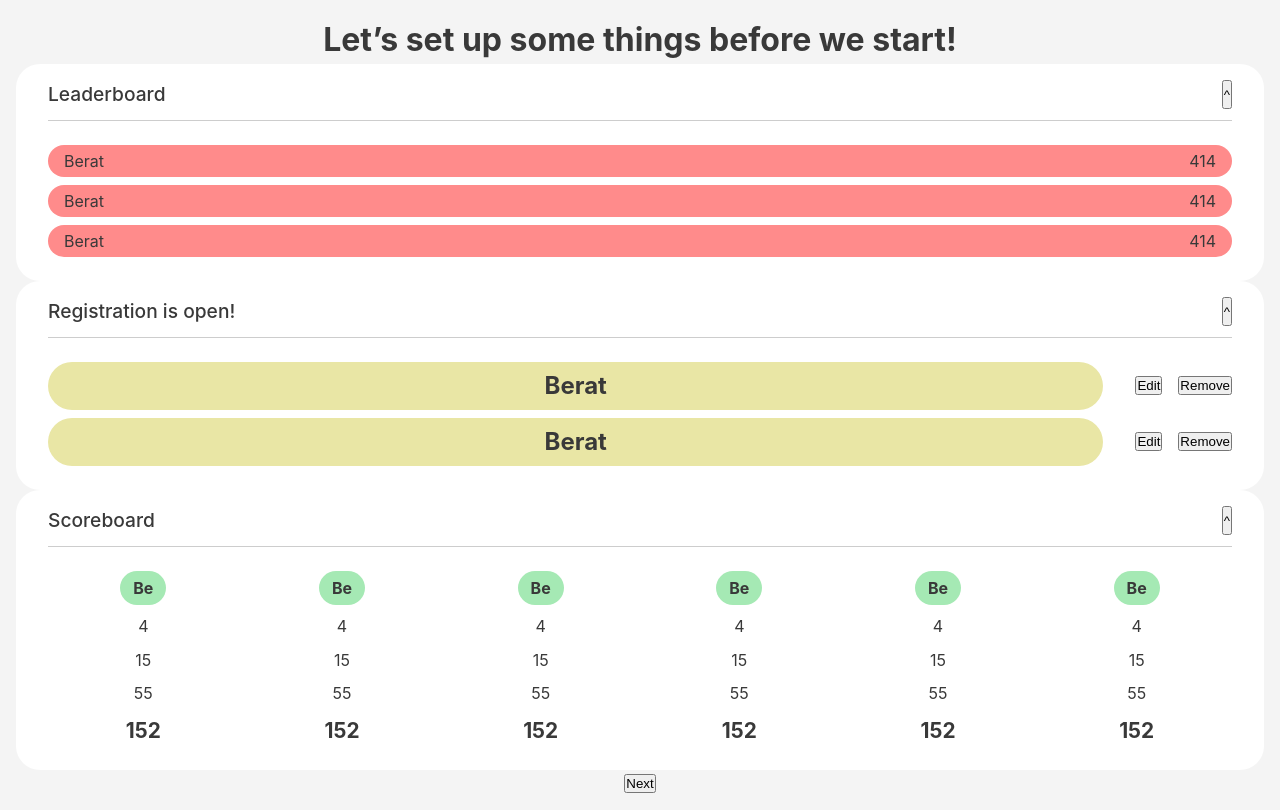
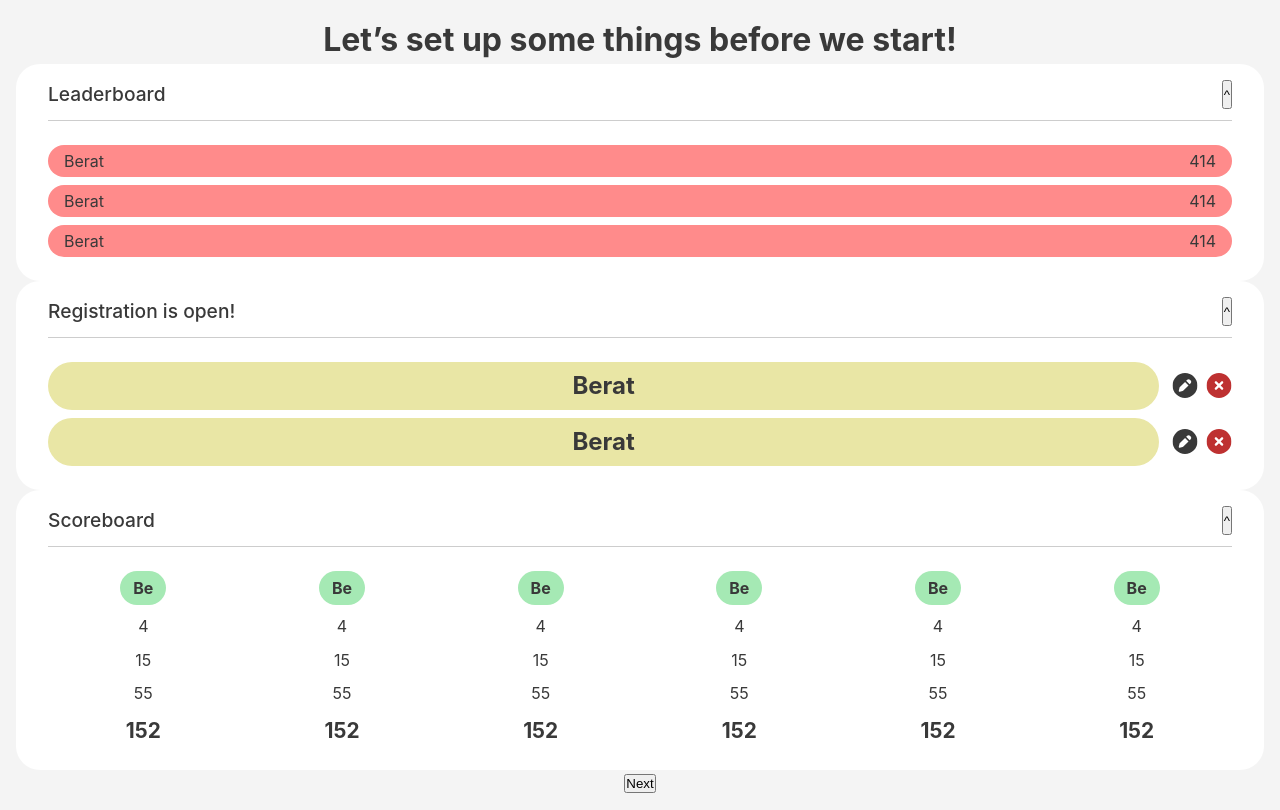
Before and after one commit to beratukiqi/inlamningsuppgift2-solo-BeratUkiqi, a React (Vite) app: page / in a window 1280 px wide. Built offline with nearby package versions, Linux system fonts and the light colour scheme.

Commit message:
ScoreBoard component set

```diff
--- a/src/components/PlayerCardBig.jsx
+++ b/src/components/PlayerCardBig.jsx
@@ -7,8 +7,58 @@ function PlayerCardBig({ player }) {
                 <p>{player.name}</p>
             </section>
             <section className={style.playerCardBig__buttons}>
-                <button>Edit</button>
-                <button>Remove</button>
+                {/* Edit icon */}
+
+                <svg
+                    width="26"
+                    height="25"
+                    viewBox="0 0 26 25"
+                    fill="none"
+                    xmlns="http://www.w3.org/2000/svg"
+                >
+                    <g clip-path="url(#clip0_38_238)">
+                        <path
+                            d="M13 25C16.3152 25 19.4946 23.683 21.8388 21.3388C24.183 18.9946 25.5 15.8152 25.5 12.5C25.5 9.18479 24.183 6.00537 21.8388 3.66117C19.4946 1.31696 16.3152 0 13 0C9.68479 0 6.50537 1.31696 4.16117 3.66117C1.81696 6.00537 0.5 9.18479 0.5 12.5C0.5 15.8152 1.81696 18.9946 4.16117 21.3388C6.50537 23.683 9.68479 25 13 25ZM17.9707 6.82129L18.6738 7.52441C19.4355 8.28613 19.4355 9.52148 18.6738 10.2881L17.6289 11.333L14.1621 7.86621L15.207 6.82129C15.9688 6.05957 17.2041 6.05957 17.9707 6.82129ZM7.91699 14.1113L13.0537 8.97461L16.5205 12.4414L11.3838 17.5732C11.1836 17.7734 10.9346 17.915 10.6562 17.9834L7.72168 18.7158C7.45312 18.7842 7.1748 18.7061 6.97949 18.5107C6.78418 18.3154 6.70605 18.0371 6.77441 17.7686L7.50684 14.834C7.5752 14.5605 7.7168 14.3066 7.91699 14.1064V14.1113Z"
+                            fill="#393939"
+                        />
+                    </g>
+                    <defs>
+                        <clipPath id="clip0_38_238">
+                            <rect
+                                width="25"
+                                height="25"
+                                fill="white"
+                                transform="translate(0.5)"
+                            />
+                        </clipPath>
+                    </defs>
+                </svg>
+
+                {/* Delete icon */}
+                <svg
+                    width="26"
+                    height="25"
+                    viewBox="0 0 26 25"
+                    fill="none"
+                    xmlns="http://www.w3.org/2000/svg"
+                >
+                    <g clip-path="url(#clip0_38_240)">
+                        <path
+                            d="M13 25C16.3152 25 19.4946 23.683 21.8388 21.3388C24.183 18.9946 25.5 15.8152 25.5 12.5C25.5 9.18479 24.183 6.00537 21.8388 3.66117C19.4946 1.31696 16.3152 0 13 0C9.68479 0 6.50537 1.31696 4.16117 3.66117C1.81696 6.00537 0.5 9.18479 0.5 12.5C0.5 15.8152 1.81696 18.9946 4.16117 21.3388C6.50537 23.683 9.68479 25 13 25ZM9.04492 8.54492C9.50391 8.08594 10.2461 8.08594 10.7002 8.54492L12.9951 10.8398L15.29 8.54492C15.749 8.08594 16.4912 8.08594 16.9453 8.54492C17.3994 9.00391 17.4043 9.74609 16.9453 10.2002L14.6504 12.4951L16.9453 14.79C17.4043 15.249 17.4043 15.9912 16.9453 16.4453C16.4863 16.8994 15.7441 16.9043 15.29 16.4453L12.9951 14.1504L10.7002 16.4453C10.2412 16.9043 9.49902 16.9043 9.04492 16.4453C8.59082 15.9863 8.58594 15.2441 9.04492 14.79L11.3398 12.4951L9.04492 10.2002C8.58594 9.74121 8.58594 8.99902 9.04492 8.54492Z"
+                            fill="#BE3131"
+                        />
+                    </g>
+                    <defs>
+                        <clipPath id="clip0_38_240">
+                            <rect
+                                width="25"
+                                height="25"
+                                fill="white"
+                                transform="translate(0.5)"
+                            />
+                        </clipPath>
+                    </defs>
+                </svg>
             </section>
         </article>
     );
--- a/src/components/ScoreBoard.jsx
+++ b/src/components/ScoreBoard.jsx
@@ -1,5 +1,29 @@
+import PlayerCardTiny from "./PlayerCardTiny";
+
 function ScoreBoard() {
-    return <div>Scoreboard here</div>;
+    const player = {
+        name: "Berat",
+        points: 414, // Each round point + prev points here
+        pointsHistory: [4, 15, 55, 152], // Each rounds points are added here
+    };
+
+    const noOfPlayers = 6;
+
+    return (
+        <section
+            className="scoreboard-container"
+            style={{
+                gridTemplateColumns: `repeat(${noOfPlayers}, 1fr)`,
+            }}
+        >
+            <PlayerCardTiny player={player} />
+            <PlayerCardTiny player={player} />
+            <PlayerCardTiny player={player} />
+            <PlayerCardTiny player={player} />
+            <PlayerCardTiny player={player} />
+            <PlayerCardTiny player={player} />
+        </section>
+    );
 }
 
 export default ScoreBoard;
--- a/src/pages/LandingPage.jsx
+++ b/src/pages/LandingPage.jsx
@@ -4,6 +4,7 @@ import PrimaryButton from "../components/PrimaryButton";
 import PlayerCardSmall from "../components/PlayerCardSmall";
 import PlayerCardTiny from "../components/PlayerCardTiny";
 import PlayerCardBig from "../components/PlayerCardBig";
+import ScoreBoard from "../components/ScoreBoard";
 
 const player = {
     name: "Berat",
@@ -38,21 +39,7 @@ function LandingPage() {
             />
             <ContentContainer
                 title={"Scoreboard"}
-                renderContent={() => (
-                    <div
-                        className="scoreboard-container"
-                        style={{
-                            gridTemplateColumns: `repeat(${noOfPlayers}, 1fr)`,
-                        }}
-                    >
-                        <PlayerCardTiny player={player} />
-                        <PlayerCardTiny player={player} />
-                        <PlayerCardTiny player={player} />
-                        <PlayerCardTiny player={player} />
-                        <PlayerCardTiny player={player} />
-                        <PlayerCardTiny player={player} />
-                    </div>
-                )}
+                renderContent={() => <ScoreBoard />}
             />
             <PrimaryButton title={"Next"} path={"/register"} />
             {/* <PlayerCardSmall player={player} /> */}
--- a/src/styles/components/PlayerCardBig.module.scss
+++ b/src/styles/components/PlayerCardBig.module.scss
@@ -2,7 +2,7 @@
     display: flex;
     justify-content: space-between;
     align-items: center;
-    gap: 2rem;
+    gap: 0.8rem;
     width: 100%;
 
     &__name {
@@ -13,6 +13,7 @@
         align-items: center;
         justify-content: center;
         border-radius: 10rem;
+
         p {
             font-size: 1.5rem;
             font-weight: 700;
@@ -21,6 +22,6 @@
 
     &__buttons {
         display: flex;
-        gap: 1rem;
+        gap: 0.5rem;
     }
 }
```
Also changed, not shown: src/assets/delete-button.svg (added), src/assets/edit-button.svg (added).
